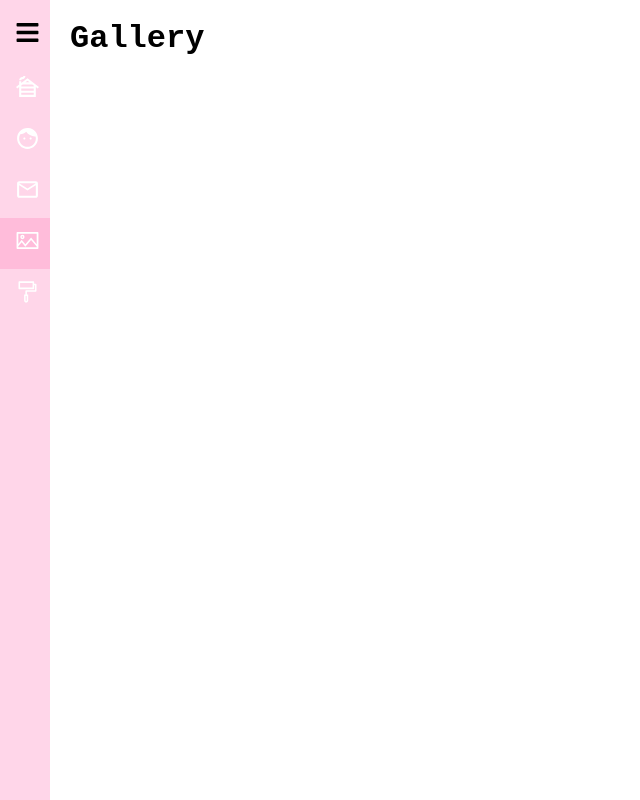
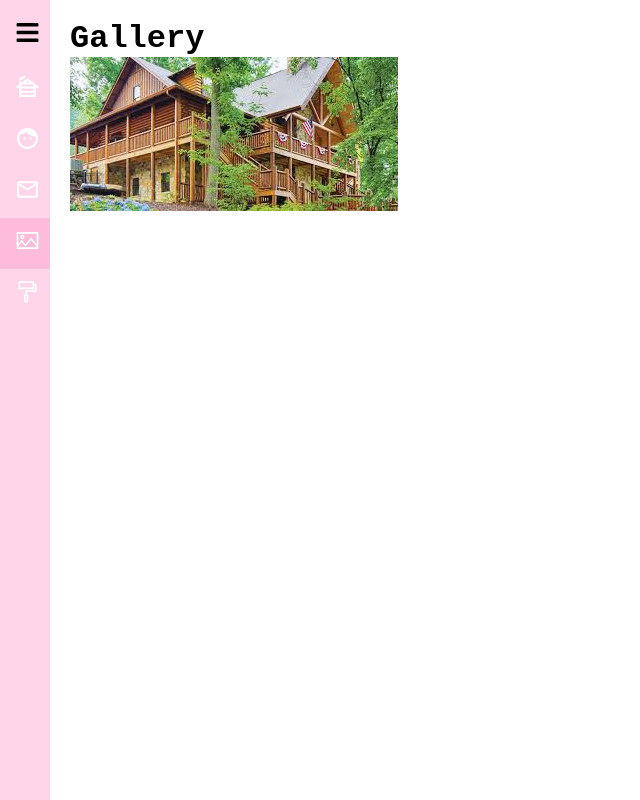
Before and after one commit to wagnergabe/Cabin-Girl, a React (Create React App) app: page /gallery in a window 1280 px wide. Shown: the whole page, without its empty margins (0-640 px from the left). Built offline with nearby package versions, Linux system fonts and the light colour scheme.

Commit message:
basic image working

```diff
--- a/src/pages/Gallery.jsx
+++ b/src/pages/Gallery.jsx
@@ -1,9 +1,16 @@
 import React from 'react';
+import cabin from '../assets/images/cabin-wi.jpg'
+
+
 
 const Gallery = () => {
+
+
+
     return (
         <div>
             <h1>Gallery</h1>
+            <img src = {cabin} alt = 'cabin'></img>
         </div>
     )
 }
```
